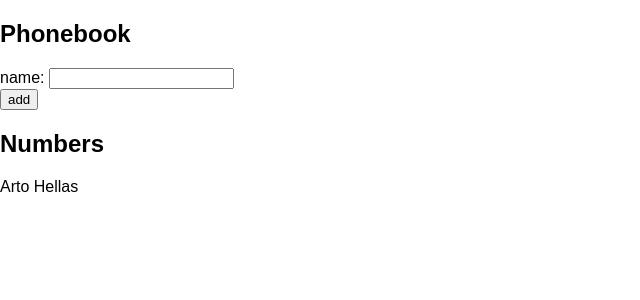
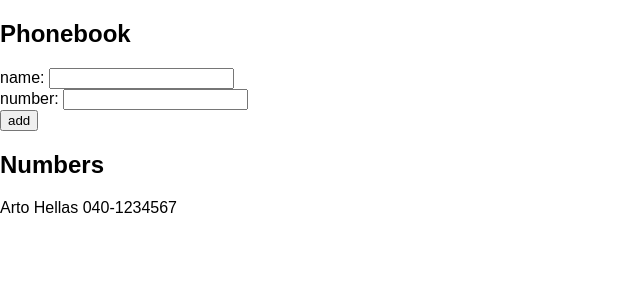
Before and after one commit to rbansalrahul6/fullstackopen-2020, a React (Create React App) app in the folder part2/phonebook/: page / in a window 1280 px wide. Shown: the top 300 px of the page, without its empty margins (0-640 px from the left). Built offline with nearby package versions, Linux system fonts and the light colour scheme.

Commit message:
exercise 2.8

```diff
--- a/part2/phonebook/src/App.js
+++ b/part2/phonebook/src/App.js
@@ -3,9 +3,10 @@
 
 const App = () => {
   const [persons, setPersons] = useState([
-    { name: 'Arto Hellas'}
+    { name: 'Arto Hellas', number: '040-1234567' }
   ])
   const [newName, setNewName] = useState('')
+  const [newNumber, setNewNumber] = useState('')
 
   const addPerson = (event) => {
     event.preventDefault()
@@ -13,20 +14,29 @@
     if (duplicate) {
       window.alert(`${newName} is already added to phonebook`)
     } else {
-      const newPerson = { name: newName }
+      const newPerson = {
+        name: newName,
+        number: newNumber
+      }
       setPersons(persons.concat(newPerson))
     }
     setNewName('')
+    setNewNumber('')
   }
 
-  const handlePersonInput = event => setNewName(event.target.value)
+  const handleNameInput = event => setNewName(event.target.value)
+
+  const handleNumberInput = event => setNewNumber(event.target.value)
 
   return (
     <div>
       <h2>Phonebook</h2>
       <form onSubmit={addPerson}>
         <div>
-          name: <input value={newName} onChange={handlePersonInput}/>
+          name: <input value={newName} onChange={handleNameInput}/>
+        </div>
+        <div>
+          number: <input value={newNumber} onChange={handleNumberInput}/>
         </div>
         <div>
           <button type='submit'>add</button>
--- a/part2/phonebook/src/components/Persons.js
+++ b/part2/phonebook/src/components/Persons.js
@@ -2,7 +2,7 @@
 
 const Person = ({ person }) => (
     <div>
-        {person.name}
+        {person.name} {person.number}
     </div>
 )
 
```
